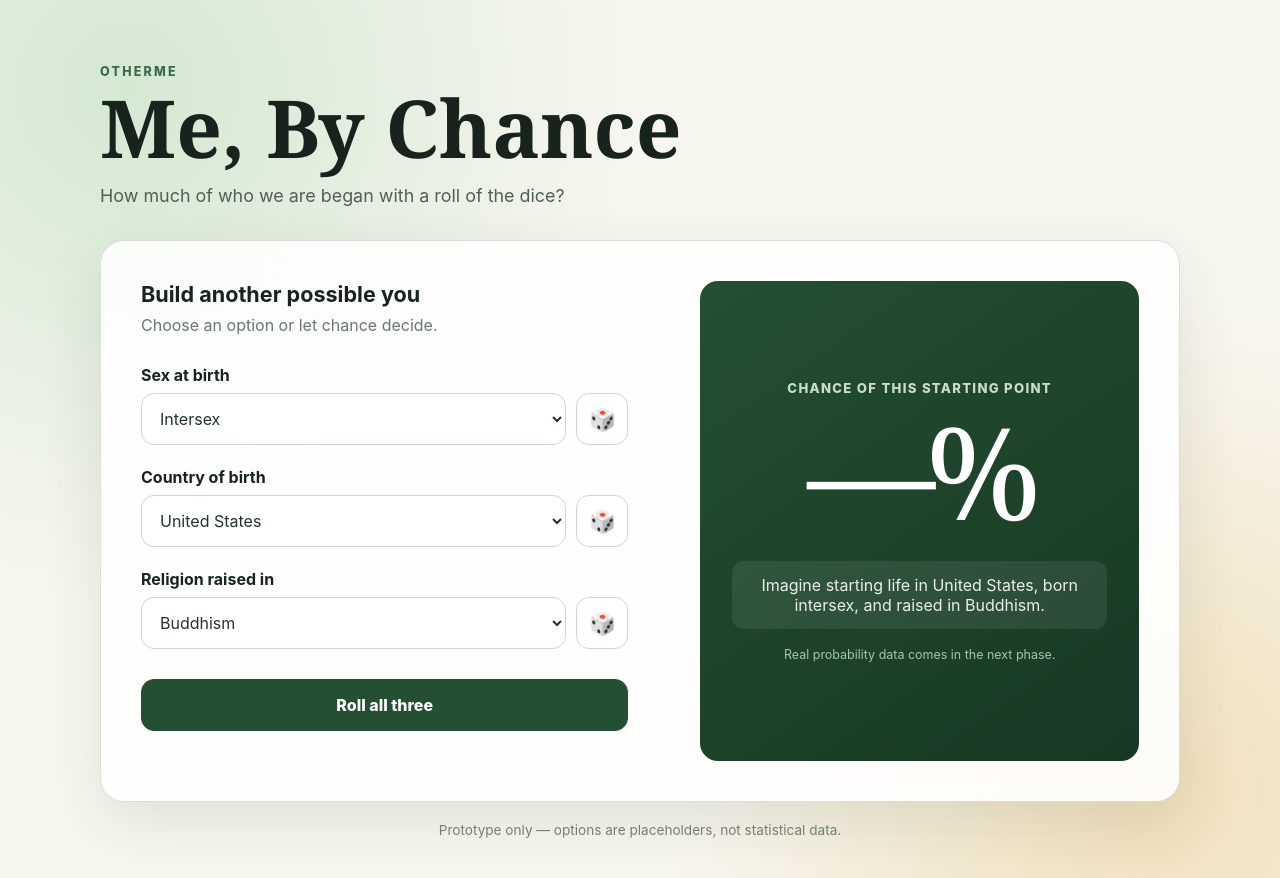
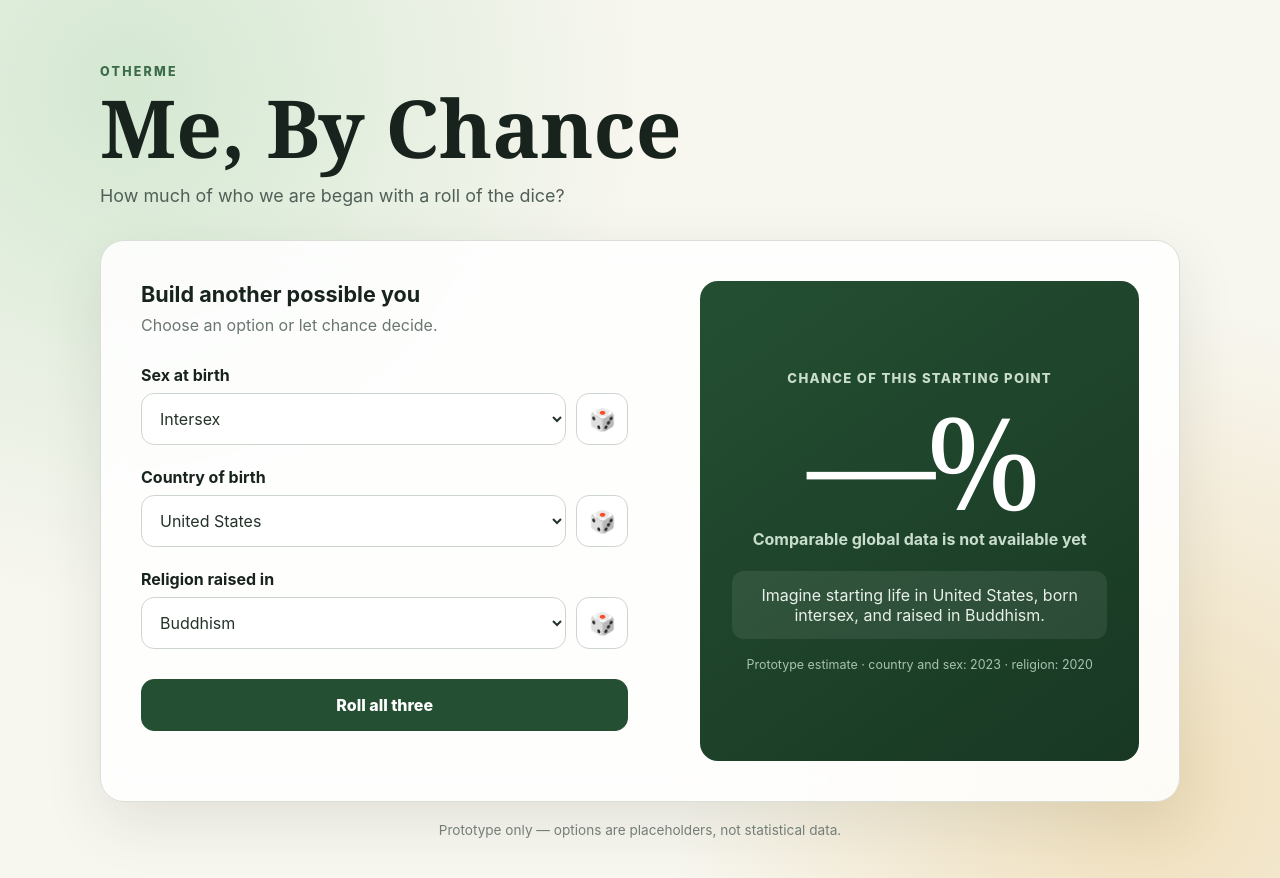
Before and after one commit to JaneEnder/OtherMe, a plain HTML site: page index.html in a window 1280 px wide. Both pictures are taken after a click on the button "Roll all three". Drawn offline with Linux system fonts and the light colour scheme.

Commit message:
Add prototype probability calculation

```diff
--- a/app.js
+++ b/app.js
@@ -10,13 +10,39 @@ function updateResult() {
   const sex = document.querySelector("#sex").value;
   const religion = document.querySelector("#religion").value;
   const result = document.querySelector("#result");
+  const percentage = document.querySelector("#percentage");
+  const odds = document.querySelector("#odds");
 
   if (!country && !sex && !religion) {
     result.textContent = "Your alternate starting point will appear here.";
+    percentage.textContent = "—%";
+    odds.textContent = "Complete all three choices";
     return;
   }
 
   result.textContent = `Imagine starting life in ${country || "another country"}, ${sex ? `born ${sex.toLowerCase()}` : "in another body"}, and raised in ${religion || "another belief system"}.`;
+
+  if (!country || !sex || !religion) {
+    percentage.textContent = "—%";
+    odds.textContent = "Complete all three choices";
+    return;
+  }
+
+  const countryData = window.OTHERME_DATA[country];
+  const sexShare = countryData?.sex[sex];
+  const religionShare = countryData?.religion[religion];
+
+  if (!countryData || !sexShare || !religionShare) {
+    percentage.textContent = "—%";
+    odds.textContent = sex === "Intersex" ? "Comparable global data is not available yet" : "Estimate not available";
+    return;
+  }
+
+  const probability = countryData.birthShare * sexShare * religionShare;
+  const percentValue = probability * 100;
+  const digits = percentValue >= 1 ? 2 : percentValue >= 0.1 ? 3 : 4;
+  percentage.textContent = `${percentValue.toFixed(digits)}%`;
+  odds.textContent = `About 1 in ${Math.round(1 / probability).toLocaleString("en-US")}`;
 }
 
 document.querySelectorAll(".dice").forEach((button) => {
--- /dev/null
+++ b/data.js
@@ -0,0 +1,31 @@
+// Prototype estimates for validating the calculation and interface.
+// Birth shares approximate each country's share of global births in 2023.
+// Religion shares use broad 2020 affiliation categories and are not a direct
+// measure of the religion in which a child was raised.
+window.OTHERME_DATA = {
+  "Brazil": {
+    birthShare: 0.0202,
+    sex: { Female: 0.488, Male: 0.512 },
+    religion: { Buddhism: 0.002, Christianity: 0.844, Hinduism: 0.001, Islam: 0.002, Judaism: 0.001, "No religion": 0.084 }
+  },
+  "India": {
+    birthShare: 0.177,
+    sex: { Female: 0.485, Male: 0.515 },
+    religion: { Buddhism: 0.007, Christianity: 0.022, Hinduism: 0.794, Islam: 0.152, Judaism: 0.0001, "No religion": 0.001 }
+  },
+  "Nigeria": {
+    birthShare: 0.063,
+    sex: { Female: 0.488, Male: 0.512 },
+    religion: { Buddhism: 0.0001, Christianity: 0.434, Hinduism: 0.0001, Islam: 0.561, Judaism: 0.0001, "No religion": 0.001 }
+  },
+  "Romania": {
+    birthShare: 0.00126,
+    sex: { Female: 0.485, Male: 0.515 },
+    religion: { Buddhism: 0.001, Christianity: 0.983, Hinduism: 0.0001, Islam: 0.004, Judaism: 0.001, "No religion": 0.012 }
+  },
+  "United States": {
+    birthShare: 0.0279,
+    sex: { Female: 0.488, Male: 0.512 },
+    religion: { Buddhism: 0.011, Christianity: 0.64, Hinduism: 0.011, Islam: 0.012, Judaism: 0.02, "No religion": 0.29 }
+  }
+};
--- a/index.html
+++ b/index.html
@@ -67,14 +67,16 @@
 
       <div class="outcome-panel" aria-labelledby="outcome-heading">
         <p class="outcome-label" id="outcome-heading">Chance of this starting point</p>
-        <p class="percentage" aria-label="Percentage not calculated yet">—%</p>
+        <p class="percentage" id="percentage" aria-label="Percentage not calculated yet">—%</p>
+        <p class="odds" id="odds">Complete all three choices</p>
         <p id="result" class="result" aria-live="polite">Your alternate starting point will appear here.</p>
-        <p class="data-note">Real probability data comes in the next phase.</p>
+        <p class="data-note" id="data-note">Prototype estimate · country and sex: 2023 · religion: 2020</p>
       </div>
     </section>
 
     <p class="disclaimer">Prototype only — options are placeholders, not statistical data.</p>
   </main>
-  <script src="app.js?v=2"></script>
+  <script src="data.js?v=3"></script>
+  <script src="app.js?v=3"></script>
 </body>
 </html>
--- a/styles.css
+++ b/styles.css
@@ -80,6 +80,7 @@ h1 { margin: 0; font-family: Georgia, serif; font-size: clamp(2.8rem, 9vw, 5rem)
 }
 
 .data-note { margin: 18px 0 0; color: #a9c2af; font-size: .78rem; }
+.odds { margin: 0; color: #c9ddcd; font-weight: 700; }
 
 h2 { margin: 0 0 8px; font-size: 1.35rem; }
 .hint { margin: 0 0 30px; color: #6a766f; }
```
